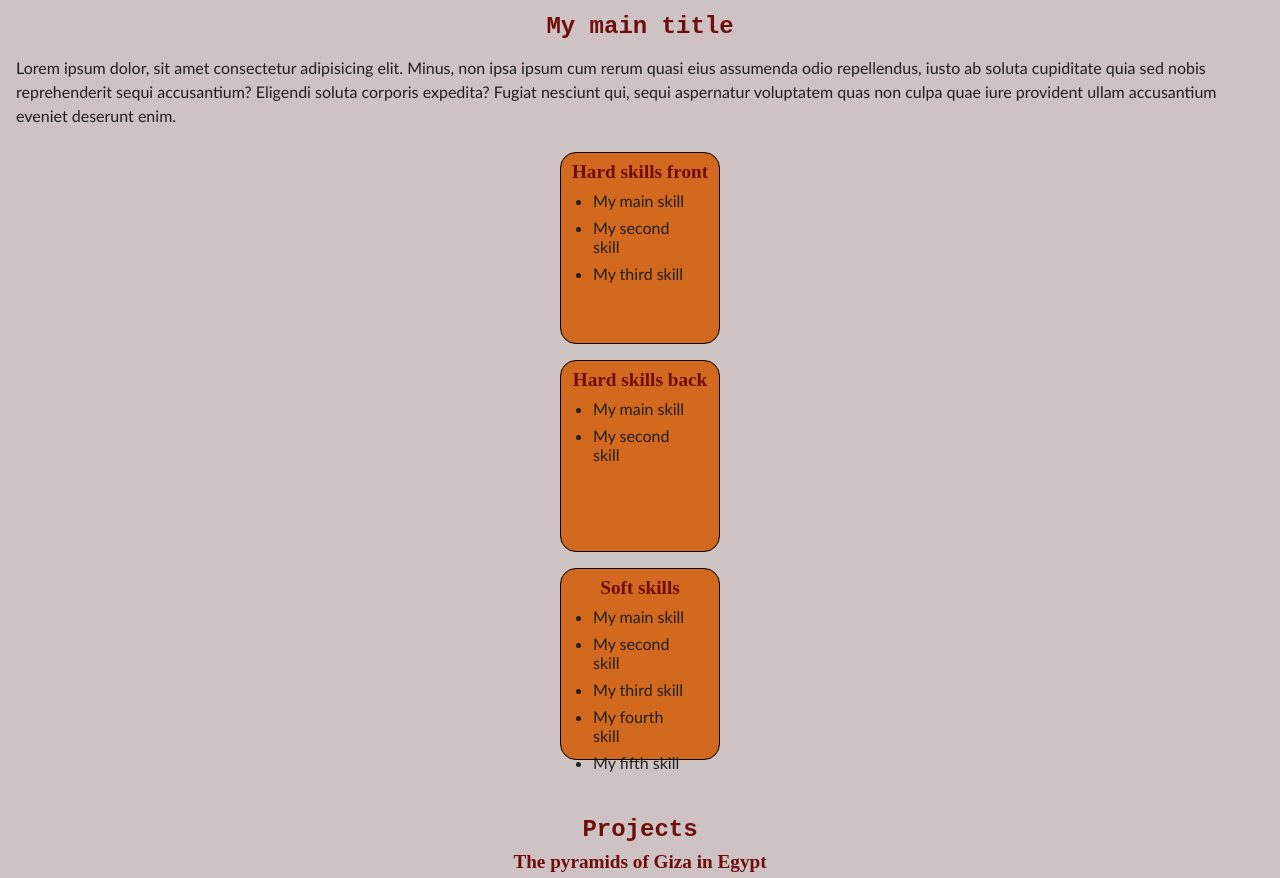
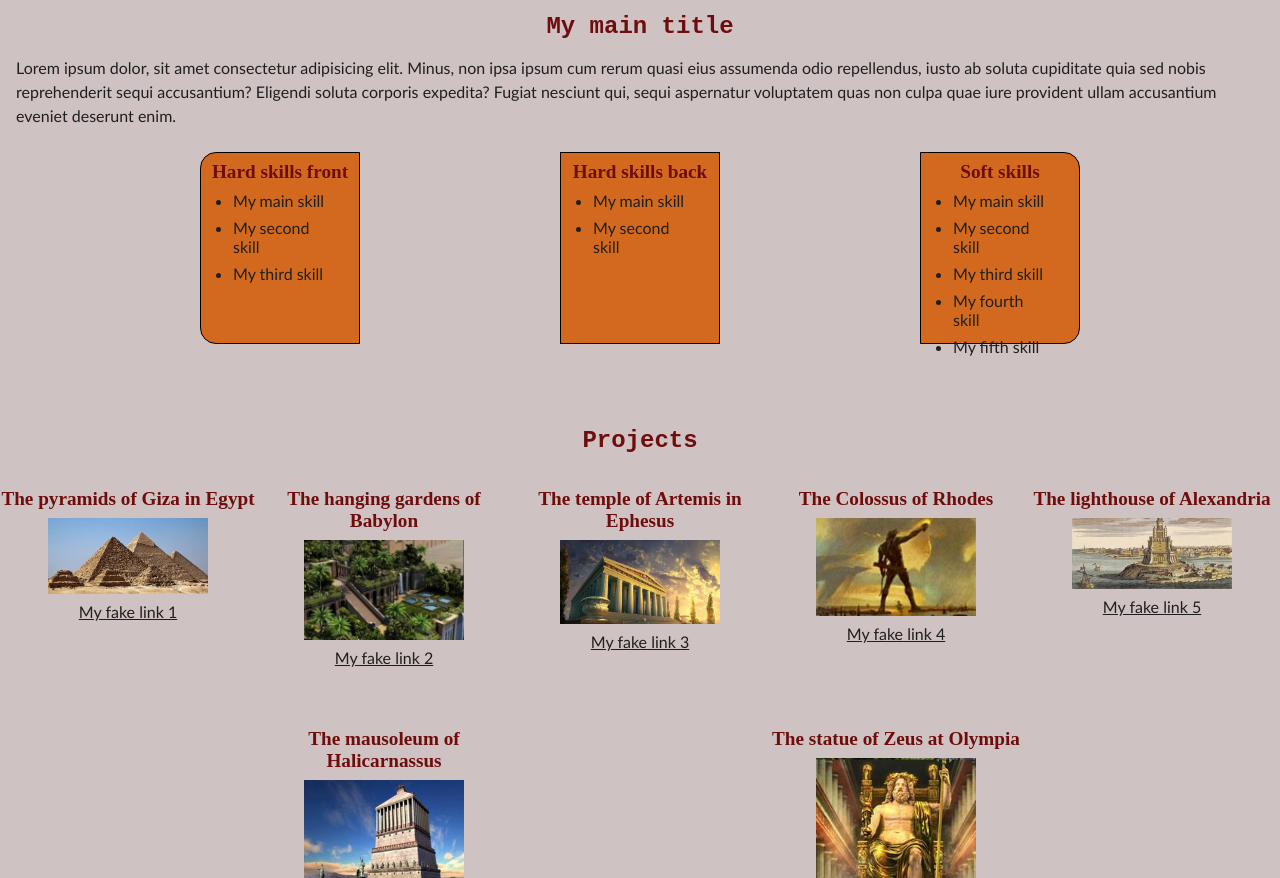
Before and after one commit to JulienChevreauPro/training_for_first_checkpoint, a plain HTML site: page index.html in a window 1280 px wide. Shown: the part 37-915 px from the top of the page. Drawn offline with Linux system fonts and the light colour scheme.

Commit message:
My page is now responsive

```diff
--- a/index.html
+++ b/index.html
@@ -60,28 +60,28 @@
                 <a href="">My fake link 2</a>
             </article>
             <article>
-                <h3>The statue of Zeus at Olympia</h3>
-                <img src="img/Statue.jpg" alt="the statue of Zeus at Olympia">
+                <h3>The temple of Artemis in Ephesus</h3>
+                <img src="img/Temple.jpg" alt="the temple of Artemis in Ephesus">
                 <a href="">My fake link 3</a>
             </article>
             <article>
-                <h3>The temple of Artemis in Ephesus</h3>
-                <img src="img/Temple.jpg" alt="the temple of Artemis in Ephesus">
+                <h3>The Colossus of Rhodes</h3>
+                <img src="img/Colossus.jpg" alt="the Colossus of Rhodes">
                 <a href="">My fake link 4</a>
+            </article>
+            <article>
+                <h3>The lighthouse of Alexandria</h3>
+                <img src="img/Lighthouse.jpg" alt="the lighthouse of Alexandria">
+                <a href="">My fake link 5</a>
             </article>
             <article>
                 <h3>The mausoleum of Halicarnassus</h3>
                 <img src="img/Mausoleum.jpg" alt="the mausoleum of Halicarnassus">
-                <a href="">My fake link 5</a>
-            </article>
-            <article>
-                <h3>The Colossus of Rhodes</h3>
-                <img src="img/Colossus.jpg" alt="the Colossus of Rhodes">
                 <a href="">My fake link 6</a>
             </article>
             <article>
-                <h3>The lighthouse of Alexandria</h3>
-                <img src="img/Lighthouse.jpg" alt="the lighthouse of Alexandria">
+                <h3>The statue of Zeus at Olympia</h3>
+                <img src="img/Statue.jpg" alt="the statue of Zeus at Olympia">
                 <a href="">My fake link 7</a>
             </article>
         </section>
--- a/style.css
+++ b/style.css
@@ -27,7 +27,6 @@ header {
 
 header>img {
     width: 3rem;
-    filter: inherit;
 }
 
 header>nav>ul {
@@ -40,7 +39,7 @@ header>nav>a {
     font-size: 0.8rem;
 }
 
-h1, h2{
+h1, h2 {
     font-family:var(--titles-font);
     color: var(--titles-color);
     font-size: 1.5rem;
@@ -102,3 +101,50 @@ footer {
     justify-content: space-between;
     align-items: center;
 }
+
+@media screen and (min-width: 992px) {
+
+    .skills {
+        flex-direction: row;
+        justify-content: space-evenly;
+    }
+
+    .skills>article:first-of-type {
+        border-radius: 1rem 0 0 1rem;
+    }
+
+    .skills>article:nth-child(2) {
+        border-radius: 0;
+    }
+
+    .skills>article:last-of-type {
+        border-radius: 0 1rem 1rem 0;
+    }
+
+    .projects {
+        display: grid;
+        grid-template-columns: 1fr 1fr 1fr 1fr 1fr;
+        grid-template-rows: 1fr 2fr 3fr;
+        margin-bottom: 5rem;
+    }
+
+    .projects>h2 {
+        grid-column: 1/6;
+        text-align: center;
+    }
+
+    .projects>article {
+        height: 12rem;
+    }
+
+    .projects>article:nth-child(7){
+        grid-column:2/3;
+        grid-row: 3/4;
+    }
+
+    .projects>article:nth-child(8){
+        grid-column:4/5;
+        grid-row: 3/4;
+    }
+
+}
```
